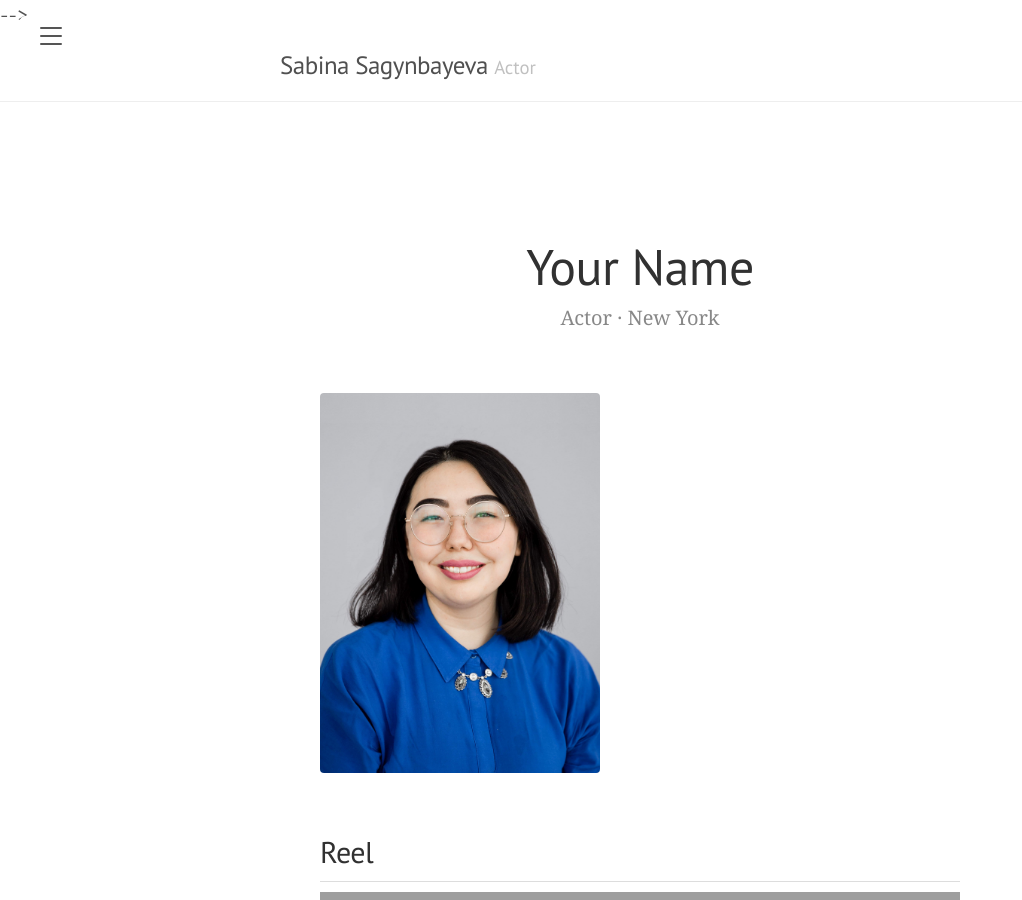
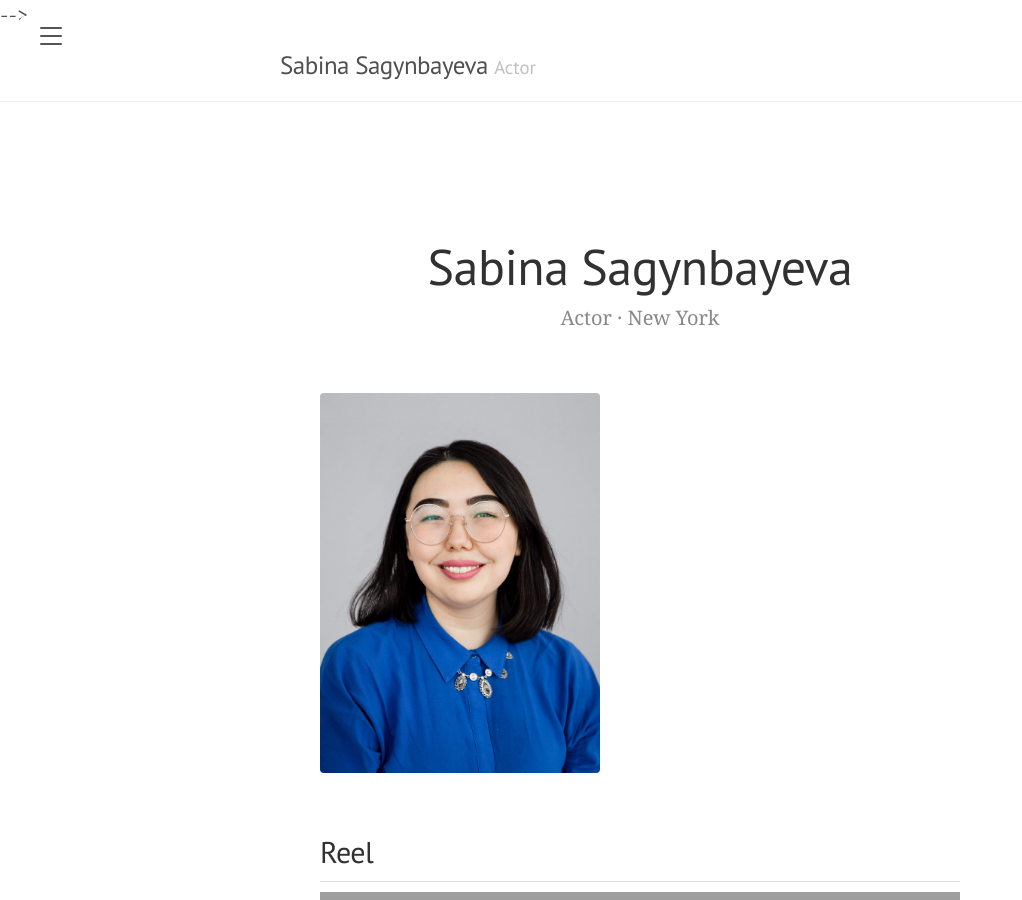
Before and after one commit to ssagynbayeva/acting, a Jekyll site: the page built from index.html, in a window 1280 px wide and 900 px high. Shown: the whole window, without its empty margins (0-1022 px from the left). Built offline with Jekyll 4.4.1, drawn with Linux system fonts in a browser that asks for light colours; the list of posts is cut into pages by our own code; grey boxes are pictures that could not be loaded.

Commit message:
headshot

```diff
--- a/index.html
+++ b/index.html
@@ -6,12 +6,12 @@
 <div style="max-width: 700px; margin: 0 auto; padding: 2rem 1.5rem; font-family: Georgia, serif;">
 
   <!-- NAME / HEADER -->
-  <h1 style="text-align: center; font-size: 2.5rem; margin-bottom: 0.25rem;">Your Name</h1>
+  <h1 style="text-align: center; font-size: 2.5rem; margin-bottom: 0.25rem;">Sabina Sagynbayeva</h1>
   <p style="text-align: center; color: #888; font-size: 1rem; margin-bottom: 3rem;">Actor · New York</p>
 
   <!-- HEADSHOT -->
   <section style="text-align: center; margin-bottom: 3rem;">
-    <img src="/public/headshot.jpg" alt="Headshot" style="width: 280px; height: 380px; object-fit: cover; border-radius: 4px;">
+    <img src="/acting/public/headshot.JPG" alt="Headshot" style="width: 280px; height: 380px; object-fit: cover; border-radius: 4px;">
   </section>
 
   <!-- REEL -->
```
